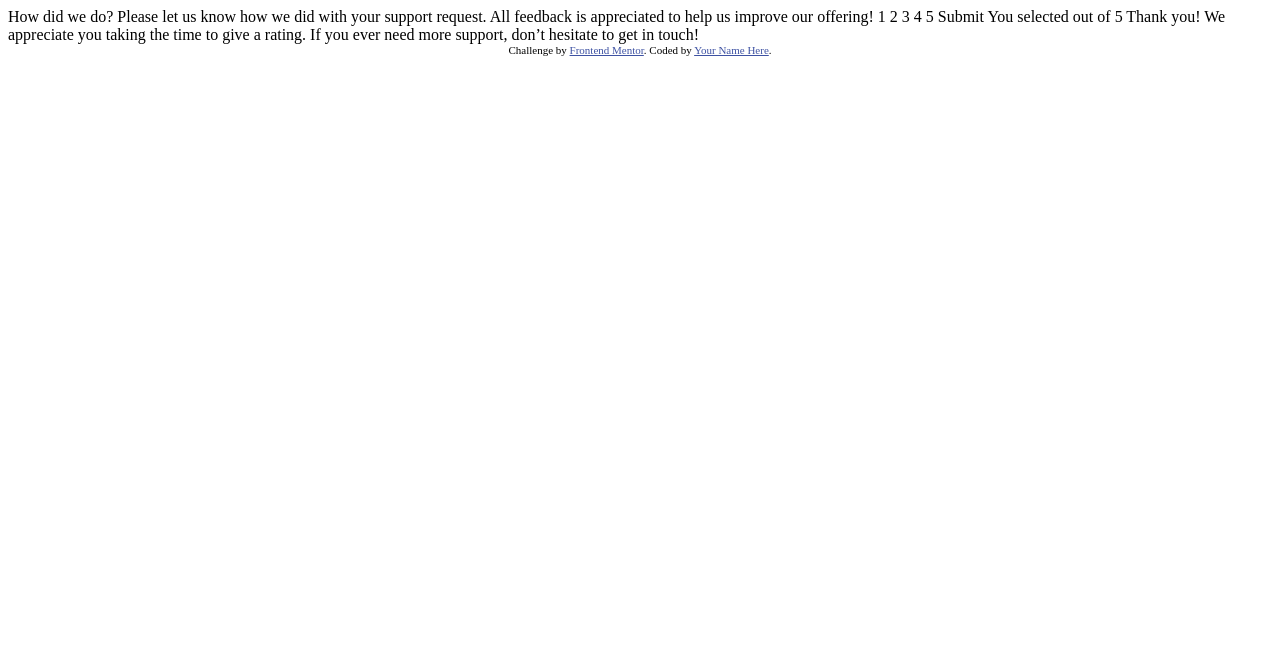
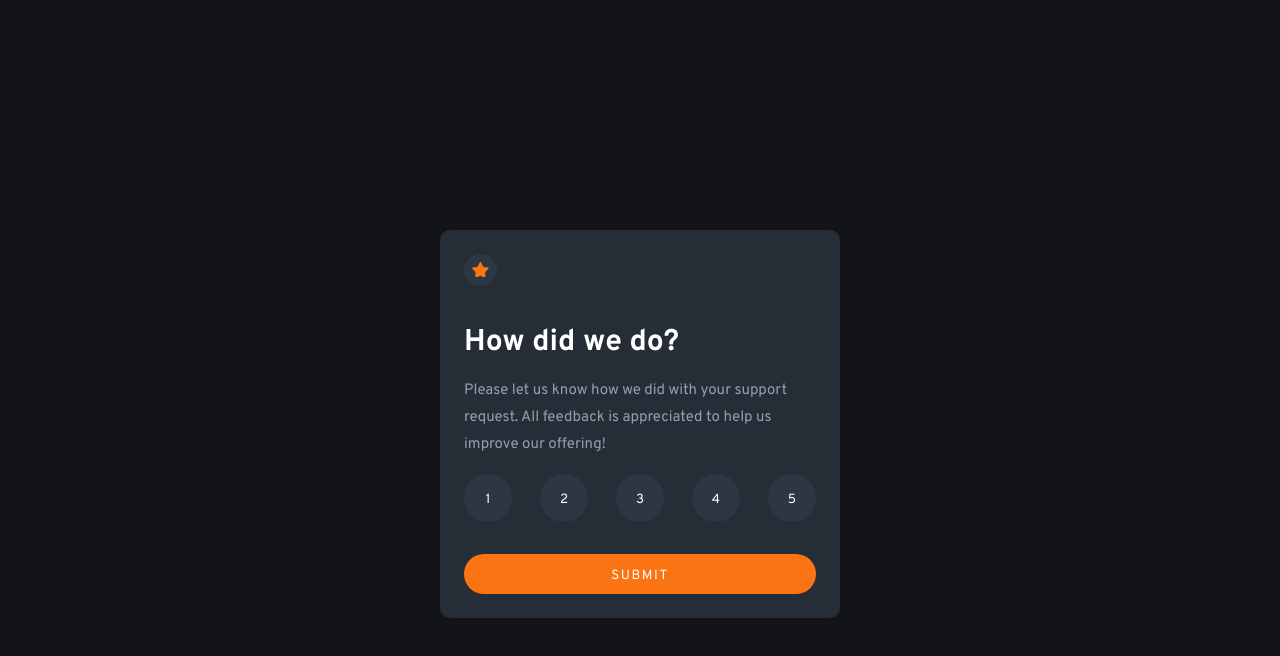
Before and after one commit to a11y-bit/Interactive-Rating-Component, a plain HTML site: page index.html in a window 1280 px wide. Drawn offline with Linux system fonts and the light colour scheme.

Commit message:
Project completed

```diff
--- a/index.html
+++ b/index.html
@@ -3,47 +3,39 @@
 <head>
   <meta charset="UTF-8">
   <meta name="viewport" content="width=device-width, initial-scale=1.0"> <!-- displays site properly based on user's device -->
-
   <link rel="icon" type="image/png" sizes="32x32" href="./images/favicon-32x32.png">
-
   <title>Frontend Mentor | Interactive rating component</title>
-
-  <!-- Feel free to remove these styles or customise in your own stylesheet 👍 -->
-  <style>
-    .attribution { font-size: 11px; text-align: center; }
-    .attribution a { color: hsl(228, 45%, 44%); }
-  </style>
+  <link rel="stylesheet" href="style.css">
 </head>
 <body>
+<!-- Rating state start -->
+  <div class="container">
+    <img src="./images/icon-star.svg" alt="Star Icon">
+    <h1>How did we do?</h1>
+    <p>Please let us know how we did with your support request. All feedback is appreciated
+      to help us improve our offering!</p>
+    <ul>
+      <li><button class="btn">1</button></li>
+      <li><button class="btn">2</button></li>
+      <li><button class="btn">3</button></li>
+      <li><button class="btn">4</button></li>
+      <li><button class="btn">5</button></li>
+    </ul>
+    <button class="btn-submit" id="submit">Submit</button>
+  </div>
+<!-- Rating state end -->
 
-  <!-- Rating state start -->
+<!-- Thank you state start -->
+<div class="thank-you hidden">
+  <img src="./images/illustration-thank-you.svg" alt="thank-you-image">
+  <p class="gray">You selected <span id="rating">5</span> out of 5</p>
+  <h2>Thank you!</h2>
+  <p>We appreciate you taking the time to give a rating. If you ever need more support,
+    don’t hesitate to get in touch!</p>
+  <button class="btn-submit" id="rate-again">Rate Again</button>
+</div>
+<!-- Thank you state end -->
 
-  How did we do?
-
-  Please let us know how we did with your support request. All feedback is appreciated
-  to help us improve our offering!
-
-  1 2 3 4 5
-
-  Submit
-
-  <!-- Rating state end -->
-
-  <!-- Thank you state start -->
-
-  You selected <!-- Add rating here --> out of 5
-
-  Thank you!
-
-  We appreciate you taking the time to give a rating. If you ever need more support,
-  don’t hesitate to get in touch!
-
-  <!-- Thank you state end -->
-
-
-  <div class="attribution">
-    Challenge by <a href="https://www.frontendmentor.io?ref=challenge" target="_blank">Frontend Mentor</a>.
-    Coded by <a href="#">Your Name Here</a>.
-  </div>
+  <script src="main.js"></script>
 </body>
 </html>
--- /dev/null
+++ b/main.js
@@ -0,0 +1,22 @@
+const container = document.querySelector(".container");
+const thanksContainer = document.querySelector(".thank-you");
+const submitButton = document.getElementById('submit');
+const rateAgain = document.getElementById('rate-again');
+const rating = document.getElementById('rating');
+const rates = document.querySelectorAll('.btn');
+
+submitButton.addEventListener("click", () => {
+    thanksContainer.classList.remove("hidden")
+    container.style.display = "none"
+})
+
+rateAgain.addEventListener("click", () => {
+    thanksContainer.classList.add("hidden")
+    container.style.display = "block"
+})
+
+rates.forEach((rate) => {
+    rate.addEventListener("click", () => {
+        rating.innerHTML = rate.innerHTML
+    })
+})
--- /dev/null
+++ b/style.css
@@ -0,0 +1,139 @@
+@import url('https://fonts.googleapis.com/css2?family=Fraunces:opsz,wght@9..144,700&family=Montserrat:wght@500;700&family=Overpass:wght@400;700&family=Poppins:wght@400;700&family=Roboto:wght@300&display=swap');
+
+* {
+    margin: 0;
+    padding: 0;
+    box-sizing: border-box;
+}
+
+body {
+    font-family: 'Overpass', 'sans';
+    font-size: 15px;
+    background-color: hsl(216, 12%, 8%);
+    margin: 1.5rem;
+    display: flex;
+    flex-direction: column;
+    align-items: center;
+    justify-content: center;
+    min-height: 100vh;
+}
+
+button {
+    font-family: inherit;
+}
+
+ul {
+    list-style-type: none;
+}
+
+p {
+    line-height: 1.8;
+}
+
+.container, .thank-you {
+    background-color: hsl(213, 19%, 18%);
+    padding: 1.5rem;
+    border-radius: 0.625rem;
+    max-width: 400px;
+}
+
+.container img {
+    background-color: hsl(213, 20%, 22%);
+    padding: 0.5rem;
+    border-radius: 50%;
+}
+
+.container h1 {
+    color: white;
+    margin: 2rem 0 1rem;
+}
+
+.container p {
+    color: hsl(217, 12%, 63%);
+    margin-bottom: 1rem;
+}
+
+.container ul {
+    display: flex;
+    flex-wrap: wrap;
+    align-items: center;
+    justify-content: space-between;
+    margin-bottom: 2rem;
+}
+
+.container ul li button {
+    width: 3rem;
+    height: 3rem;
+    border: none;
+    background-color: hsl(213, 20%, 22%);
+    color: white;
+    padding-top: 0.2rem;
+    border-radius: 50%;
+    cursor: pointer;
+    transition: 0.3s;
+}
+
+.container ul li button:hover {
+    background-color: hsl(25, 97%, 53%);
+
+}
+
+.container ul li button:focus {
+    background-color: hsl(217, 12%, 63%);
+}
+
+.btn-submit {
+    background-color: hsl(25, 97%, 53%);
+    color: white;
+    width: 100%;
+    padding: 0.8rem 0 0.6rem;
+    border: none;
+    border-radius: 30px;
+    text-transform: uppercase;
+    letter-spacing: 0.1rem;
+    cursor: pointer;
+    transition: 0.3s;
+}
+
+.btn-submit:hover {
+    background-color: white;
+    color: hsl(25, 97%, 53%);
+}
+
+
+
+.thank-you {
+    display: flex;
+    flex-direction: column;
+    align-items: center;
+    justify-content: center;
+    text-align: center;
+}
+
+.thank-you img {
+    display: block;
+    margin: 0 auto 2rem;
+}
+
+.thank-you p.gray {
+    font-size: 0.9rem;
+    background-color: hsl(213, 20%, 22%);
+    color: hsl(25, 97%, 53%);
+    border-radius: 30px;
+    padding: 0.2rem 0.5rem 0;
+    margin-bottom: 2rem;
+}
+
+.thank-you h2 {
+    color: white;
+    margin-bottom: 1rem;
+}
+
+.thank-you p {
+    color: hsl(217, 12%, 63%);
+    margin-bottom: 2rem;
+}
+
+.hidden {
+    display: none;
+}
```
